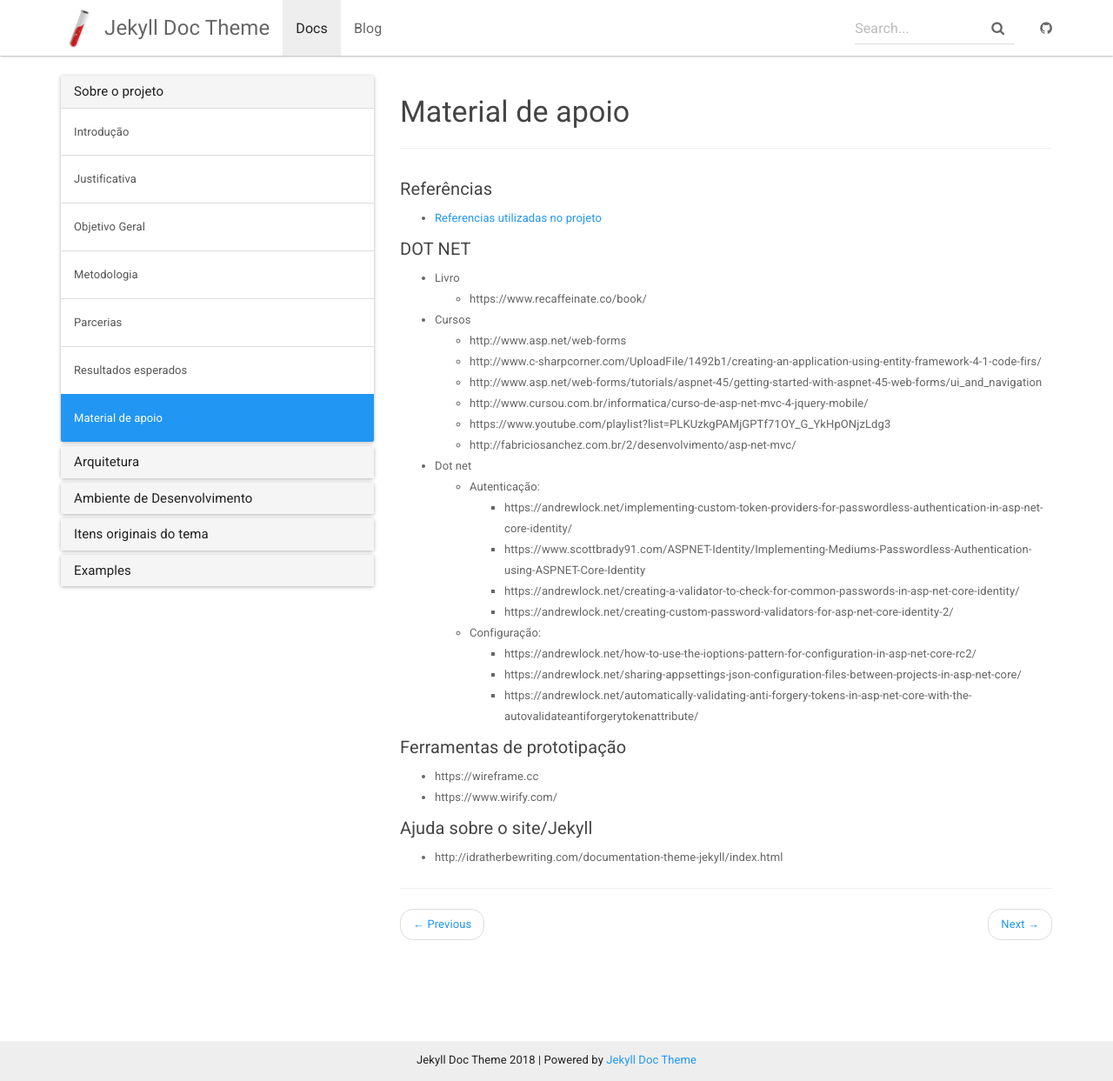
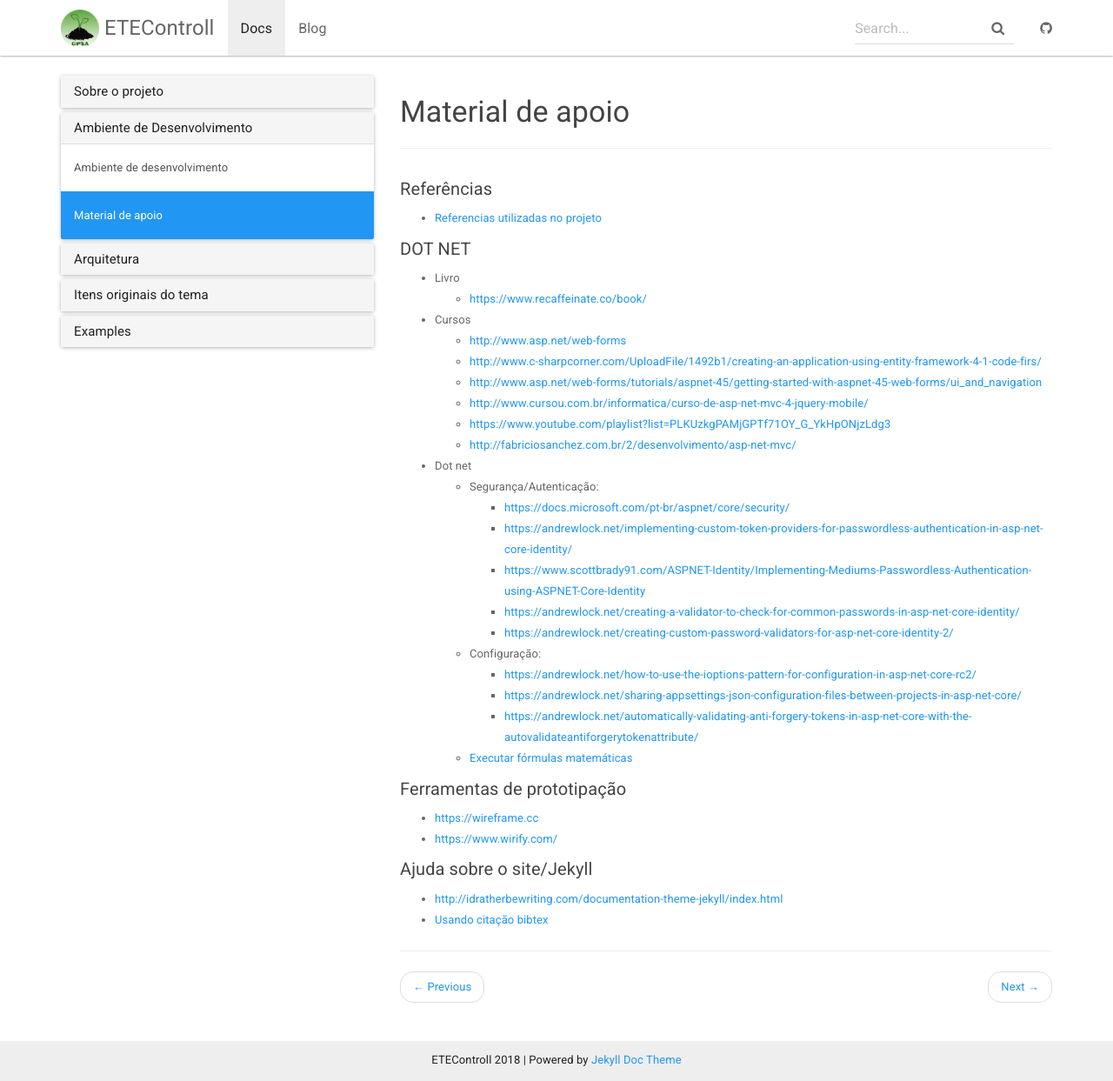
Before and after one commit to frchico/ETEControll_Site_Fontes, a Jekyll site: the page built from _docs/material_apoio.md, in a window 1280 px wide and 1243 px high. Shown: the whole window at 87% size. Built offline with Jekyll 4.4.1, drawn with Linux system fonts in a browser that asks for light colours; nearby versions of some CDN libraries.

Commit message:
- Ajuste de icone - Introdução - Material de apoio

```diff
--- a/_config.yml
+++ b/_config.yml
@@ -1,14 +1,13 @@
 # Site settings
-title: Jekyll Doc Theme
-email: your-email@domain.com
+title: ETEControll
+email: gsaneamentoambiental@gmail.com
 description: >
-  Jekyll Template for Project Websites
-  providing documentation and blog post pages.
+  Site da ferramenta ETEControll utilizada para auxiliar o processo em Estações de Tratamento de Efluentes.
 
-baseurl: &baseurl "/jekyll-doc-theme" # the subpath of your site, e.g. /blog/
-url: https://aksakalli.github.io/jekyll-doc-theme # the base hostname & protocol for your site
-git_address: https://github.com/aksakalli/jekyll-doc-theme
-git_edit_address: https://github.com/aksakalli/jekyll-doc-theme/blob/gh-pages
+baseurl: &baseurl "/ETEControll" # the subpath of your site, e.g. /blog/
+url: https://saneamentoambiental.github.io/ETEControll # the base hostname & protocol for your site
+git_address: https://github.com/saneamentoambiental/ETEControll
+git_edit_address: https://github.com/saneamentoambiental/ETEControll
 
 # theme options from https://bootswatch.com/
 # comment out this to use default Bootstrap
@@ -60,5 +59,5 @@ collections:
 scholar:
   style: apa
   sort_by: author
-  relative: "/jekyll-doc-theme/referencias.html"
+  relative: "/ETEControll/referencias.html"
   bibliography_template: <abbr>[{{key}}]</abbr>{{reference}}
--- a/_data/docs.yml
+++ b/_data/docs.yml
@@ -6,17 +6,16 @@
   - metodologia
   - parceria
   - resultado_esperado
+
+- title: Ambiente de Desenvolvimento
+  docs:
+  - ambiente_desenvolvimento
   - material_apoio
 
 
 - title: Arquitetura
   docs:
   - visao_geral
-
-- title: Ambiente de Desenvolvimento
-  docs:
-  - repositorio
-
 
 - title: Itens originais do tema
   docs:
--- a/_docs/material_apoio.md
+++ b/_docs/material_apoio.md
@@ -7,30 +7,34 @@ title: Material de apoio
 
 ##### DOT NET
 * Livro
-  * https://www.recaffeinate.co/book/
+  * <https://www.recaffeinate.co/book/>
 * Cursos
-  * http://www.asp.net/web-forms
-  * http://www.c-sharpcorner.com/UploadFile/1492b1/creating-an-application-using-entity-framework-4-1-code-firs/
-  * http://www.asp.net/web-forms/tutorials/aspnet-45/getting-started-with-aspnet-45-web-forms/ui_and_navigation
-  * http://www.cursou.com.br/informatica/curso-de-asp-net-mvc-4-jquery-mobile/
-  * https://www.youtube.com/playlist?list=PLKUzkgPAMjGPTf71OY_G_YkHpONjzLdg3
-  * http://fabriciosanchez.com.br/2/desenvolvimento/asp-net-mvc/
+  * <http://www.asp.net/web-forms>
+  * <http://www.c-sharpcorner.com/UploadFile/1492b1/creating-an-application-using-entity-framework-4-1-code-firs/>
+  * <http://www.asp.net/web-forms/tutorials/aspnet-45/getting-started-with-aspnet-45-web-forms/ui_and_navigation>
+  * <http://www.cursou.com.br/informatica/curso-de-asp-net-mvc-4-jquery-mobile/>
+  * <https://www.youtube.com/playlist?list=PLKUzkgPAMjGPTf71OY_G_YkHpONjzLdg3>
+  * <http://fabriciosanchez.com.br/2/desenvolvimento/asp-net-mvc/>
 
 * Dot net
-    * Autenticação:
-        * https://andrewlock.net/implementing-custom-token-providers-for-passwordless-authentication-in-asp-net-core-identity/
-        * https://www.scottbrady91.com/ASPNET-Identity/Implementing-Mediums-Passwordless-Authentication-using-ASPNET-Core-Identity
-        * https://andrewlock.net/creating-a-validator-to-check-for-common-passwords-in-asp-net-core-identity/
-        * https://andrewlock.net/creating-custom-password-validators-for-asp-net-core-identity-2/
+    * Segurança/Autenticação:
+        * <https://docs.microsoft.com/pt-br/aspnet/core/security/>
+        * <https://andrewlock.net/implementing-custom-token-providers-for-passwordless-authentication-in-asp-net-core-identity/>
+        * <https://www.scottbrady91.com/ASPNET-Identity/Implementing-Mediums-Passwordless-Authentication-using-ASPNET-Core-Identity>
+        * <https://andrewlock.net/creating-a-validator-to-check-for-common-passwords-in-asp-net-core-identity/>
+        * <https://andrewlock.net/creating-custom-password-validators-for-asp-net-core-identity-2/>
 
     * Configuração:
-        * https://andrewlock.net/how-to-use-the-ioptions-pattern-for-configuration-in-asp-net-core-rc2/
-        * https://andrewlock.net/sharing-appsettings-json-configuration-files-between-projects-in-asp-net-core/
-        * https://andrewlock.net/automatically-validating-anti-forgery-tokens-in-asp-net-core-with-the-autovalidateantiforgerytokenattribute/
+        * <https://andrewlock.net/how-to-use-the-ioptions-pattern-for-configuration-in-asp-net-core-rc2/>
+        * <https://andrewlock.net/sharing-appsettings-json-configuration-files-between-projects-in-asp-net-core/>
+        * <https://andrewlock.net/automatically-validating-anti-forgery-tokens-in-asp-net-core-with-the-autovalidateantiforgerytokenattribute/>
+
+    * [Executar fórmulas matemáticas](http://mathparser.org/)
 
 ##### Ferramentas de prototipação
-  * https://wireframe.cc
-  * https://www.wirify.com/
+  * <https://wireframe.cc>
+  * <https://www.wirify.com/>
 
 ##### Ajuda sobre o site/Jekyll
-  * http://idratherbewriting.com/documentation-theme-jekyll/index.html
+  * <http://idratherbewriting.com/documentation-theme-jekyll/index.html>
+  * [Usando citação bibtex](https://github.com/inukshuk/jekyll-scholar)
--- a/_includes/js_files.html
+++ b/_includes/js_files.html
@@ -1,7 +1,7 @@
 <script>
   var baseurl = '{{ site.baseurl }}'
 </script>
-<script src="//code.jquery.com/jquery-1.10.2.min.js"></script>
+<script src="http://code.jquery.com/jquery-1.10.2.min.js" ></script>
 <script src="{{ "/js/bootstrap.min.js" | prepend: site.baseurl }} "></script>
 <script src="{{ "/js/typeahead.bundle.min.js" | prepend: site.baseurl }} "></script>
 
--- a/index.html
+++ b/index.htm
@@ -23,7 +23,7 @@ layout: default
             </blockquote>
         </div>
         <div class="col-md-6 text-center">
-            <img src="img/jekyll-dark.png" alt="" class="img-responsive">
+            <img src="img/introsistema.jpg" alt="" class="img-responsive">
         </div>
     </div>
 
@@ -32,7 +32,7 @@ layout: default
     <div class="row">
         <div class="col-sm-4">
             <h1 class="text-center"><i class="fa fa-pencil" aria-hidden="true"></i></h1>
-            <h3 class="text-center">Orientar o processo de coleta de dados</h3>
+            <h3 class="text-center">Auxílio no processo de coleta de dados</h3>
             <p>Informar para o responsável técnico da ETE quais são os parâmetros que deverão ser coletados. Desta forma, o sistema informará quais os dados mínimos (físico, químico ou biológicos) que a estação deverá monitorar.
             </p>
         </div>
@@ -43,7 +43,7 @@ layout: default
         </div>
         <div class="col-sm-4">
             <h1 class="text-center"><i class="fa fa-code-fork" aria-hidden="true"></i></h1>
-            <h3 class="text-center">Emitir relatórios de eficiência</h3>
+            <h3 class="text-center">Relatórios de eficiência</h3>
             <p>Ao fazer uso do sistema o operador poderá acompanhar a eficiência de uma estação de tratamento.
                  A comparação poderá realizada com os dados anteriores ou com outras estações de tratamento a qual ele é responsável.</p>
         </div>
--- a/search.json
+++ b/search.json
@@ -18,11 +18,11 @@
   {% for post in site.posts %}
   {
   "title": "{{ post.title | escape }}",
-  "url": "{{ post.url | prepend: site.baseurl }}",[
+  "url": "{{ post.url | prepend: site.baseurl }}",
   "tags": "{{ page.tags }}",
   "keywords": "{{page.keywords}}",
   "summary": "{{page.summary | strip }}"
-  ]
+
   }{% unless forloop.last %},{% endunless %}
   {% endfor %}
 ]
```
Also changed, not shown: _docs/ambiente_desenvolvimento.md (added, +48 -0 lines), _docs/ambiente_desenvolvimento/repositorio.md (deleted, +0 -26 lines), _docs/index.md (+0 -1 lines), favicon-32x32.png (added), img/introsistema.jpg (added), img/logonav.png, img/logonav1.png (added).
